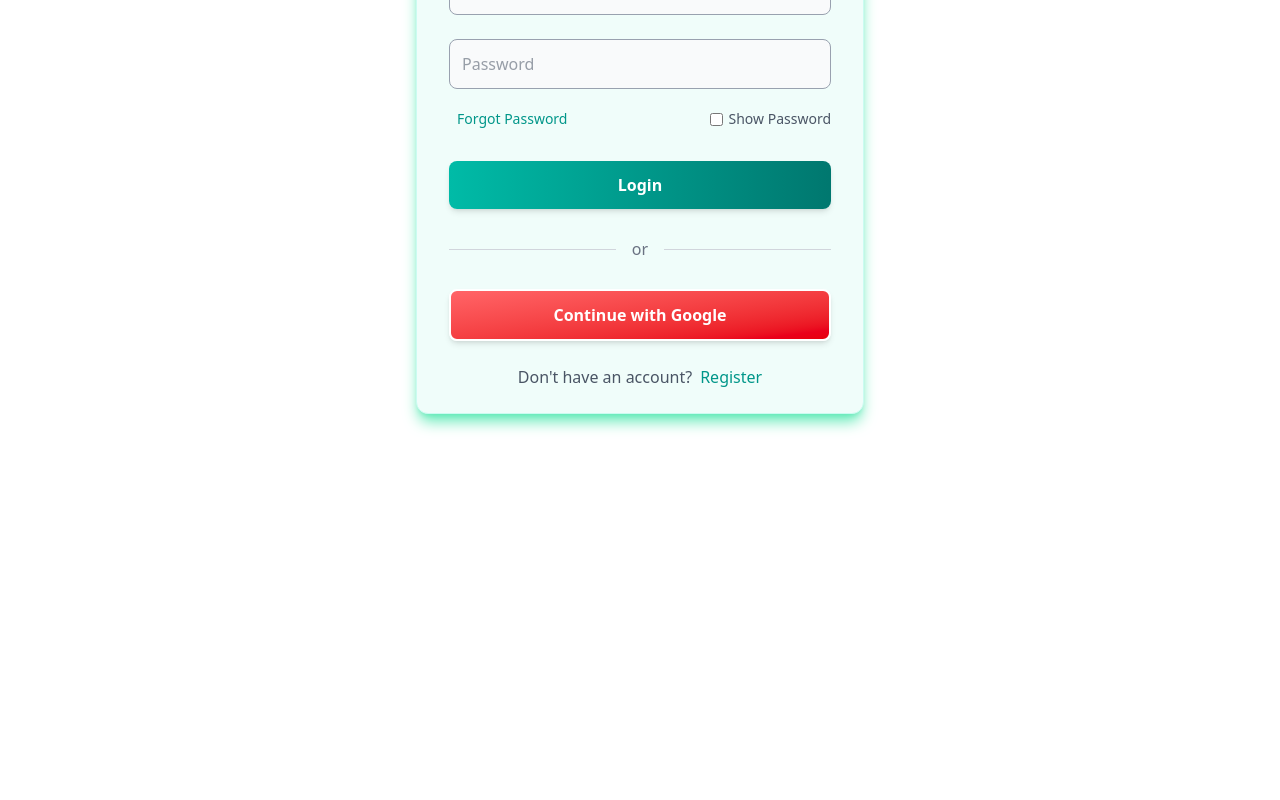
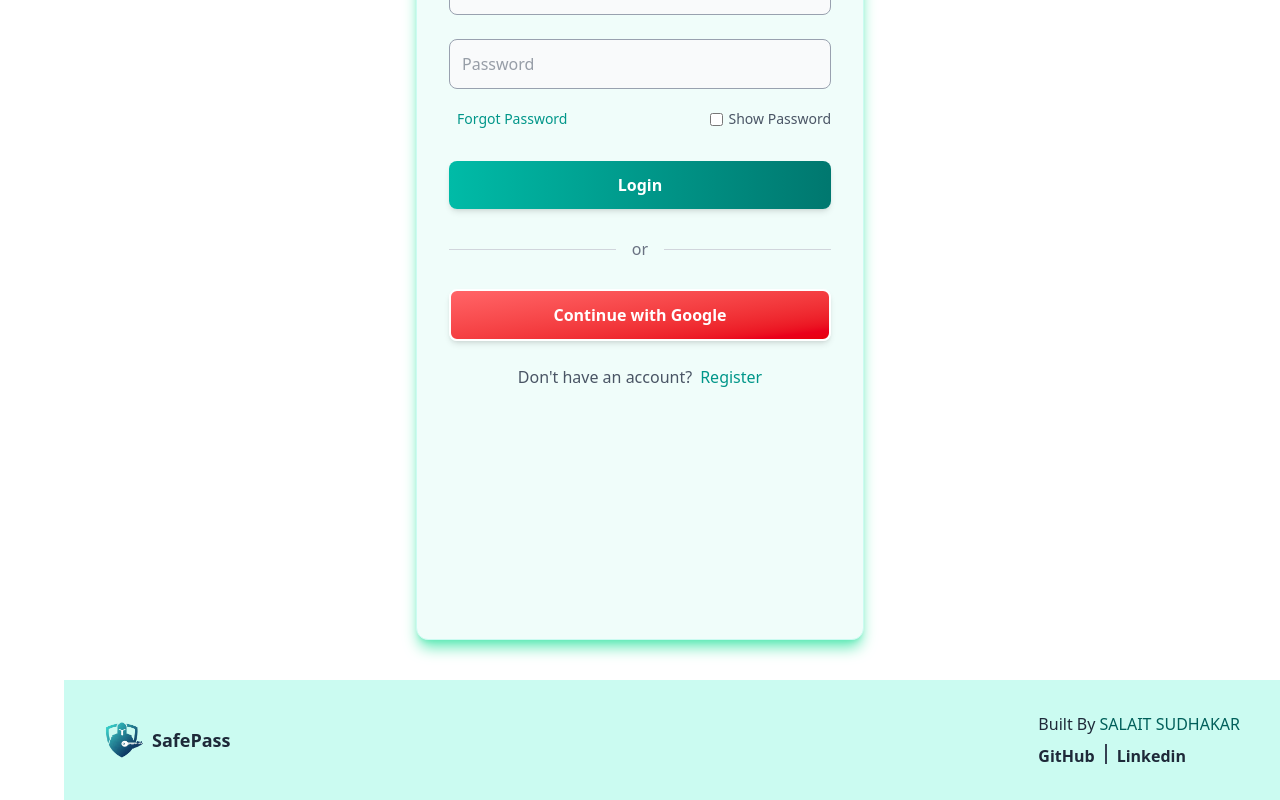
Before and after one commit to SalaitSudhakar/password-manager-frontend, a React (Vite) app: page /login in a window 1280 px wide. Shown: the part 286-1086 px from the top of the page. Before the commit the page ends 800 px from the top, so only its background shows below. Built offline with nearby package versions, Linux system fonts and the light colour scheme; no server answers.

Commit message:
Add Home page and update the bugs

```diff
--- a/src/App.jsx
+++ b/src/App.jsx
@@ -16,16 +16,16 @@ import PageNotFound from "./Pages/PageNotFound.jsx";
 import ProtectedRoute from "./Components/ProtectedRoute.jsx";
 import AuthGuard from "./Components/AuthGuard.jsx";
 import { useDispatch, useSelector } from "react-redux";
-import { authState } from "./Redux/Slice/userSlice.js";
+import { authState, resetLoadingstate } from "./Redux/Slice/userSlice.js";
+import Footer from "./Components/Footer.jsx";
 
 const App = () => {
   const dispatch = useDispatch();
   const { isAuthenticated, userDetails } = useSelector((state) => state.user);
   const emailVerified = userDetails?.user?.emailVerified || false;
 
-
   useEffect(() => {
-    if (!isAuthenticated || !emailVerified ) {
+    if (!isAuthenticated || !emailVerified) {
       dispatch(authState());
     }
   }, [dispatch, isAuthenticated, emailVerified]);
@@ -62,6 +62,8 @@ const App = () => {
           {/* to handle the page that is not available */}
           <Route path="*" element={<PageNotFound />} />
         </Routes>
+
+        <Footer />
       </BrowserRouter>
     </div>
   );
--- a/src/Components/Footer.jsx
+++ b/src/Components/Footer.jsx
@@ -1,9 +1,49 @@
-import React from 'react'
+import React from "react";
+import { useSelector } from "react-redux";
+import { Link } from "react-router-dom";
 
 const Footer = () => {
+  const { isSidebarOpen } = useSelector((state) => state.sidebar);
+
   return (
-    <div>Footer</div>
-  )
-}
+    <div
+      className={`bg-teal-100 text-gray-800 p-6 ${
+        isSidebarOpen ? "sm:ml-60" : "sm:ml-16"
+      }`}
+    >
+      <div className="flex flex-col sm:flex-row sm:justify-between sm:items-center p-2 max-w-6xl mx-auto ">
+        <div className="flex gap-4 sm:gap-2 sm:items-center sm:justify-center">
+          <img src="logo.png" alt="logo" className="w-10 h-10 " />
+          <p className="text-lg font-bold">SafePass</p>
+        </div>
 
-export default Footer
+        <div className="flex flex-col gap-2 ">
+          <p className="font">
+            Built By{" "}
+            <span className="font-medium text-teal-800 uppercase">Salait Sudhakar</span>
+          </p>
+
+          <div className="font-semibold flex gap-2.5">
+            <Link
+              to={"https://github.com/SalaitSudhakar"}
+              className="hover:text-gray-700"
+              target="_blank"
+            >
+              GitHub
+            </Link>
+            <span className="h-5 w-[2px] bg-gray-700">{""}</span>
+            <Link
+              to={"https://www.linkedin.com/in/salaitsudhakar"}
+              className="hover:text-gray-700"
+              target="_blank"
+            >
+              Linkedin
+            </Link>
+          </div>
+        </div>
+      </div>
+    </div>
+  );
+};
+
+export default Footer;
--- a/src/Components/LinkEmailPasswordTab.jsx
+++ b/src/Components/LinkEmailPasswordTab.jsx
@@ -10,7 +10,7 @@ import api from "../services/axiosConfig";
 import ClipLoader from "react-spinners/ClipLoader";
 import { FaEye, FaEyeSlash } from "react-icons/fa";
 
-const LinkEmailPasswordTab = ({ selectedTab }) => {
+const LinkEmailPasswordTab = ({ selectedTab, onSuccess, setSelectedTab }) => {
   const [formData, setFormData] = useState({});
   const [showPassword, setShowPassword] = useState(false);
   const [showConfirm, setShowConfirm] = useState(false);
@@ -37,6 +37,9 @@ const LinkEmailPasswordTab = ({ selectedTab }) => {
 
       toast.success(res.data.message);
       dispatch(resetLoadingstate());
+      onSuccess();
+      setSelectedTab("password")
+      selectedTab = 'password';
     } catch (error) {
       toast.error(error?.response?.data?.message || "Something went wrong.");
       dispatch(apiRequestFail(error));
--- a/src/Components/Navbar.jsx
+++ b/src/Components/Navbar.jsx
@@ -6,7 +6,11 @@ import { useDispatch, useSelector } from "react-redux";
 
 import { toast } from "react-toastify";
 import { toggleSmallScreenSidebar } from "../Redux/Slice/sidebarSlice";
-import { apiRequestFail, apiRequestStart, logoutSuccess } from "../Redux/Slice/userSlice";
+import {
+  apiRequestFail,
+  apiRequestStart,
+  logoutSuccess,
+} from "../Redux/Slice/userSlice";
 import api from "../services/axiosConfig";
 
 const Navbar = () => {
@@ -14,14 +18,20 @@ const Navbar = () => {
   const location = useLocation();
   const { isAuthenticated, userDetails } = useSelector((state) => state.user);
 
-  const PathTohide = ['/login', '/register', '/forgot-password', '/reset-password', '/verify-email'];
+  const PathTohide = [
+    "/login",
+    "/register",
+    "/forgot-password",
+    "/reset-password",
+    "/verify-email",
+  ];
   const hideHamburger = PathTohide.includes(location.pathname);
 
   const handleLogout = async (e) => {
     e.preventDefault();
     dispatch(apiRequestStart());
     try {
-      const response = await api.post('/auth/logout')
+      const response = await api.post("/auth/logout");
 
       toast.success(response?.data?.message || "Logout Successful");
       dispatch(logoutSuccess());
@@ -48,14 +58,18 @@ const Navbar = () => {
 
         <ul className="flex items-center justify-center gap-4 sm:gap-8 text-teal-200">
           <Link to="/">
-            <li className="hidden sm:block hover:underline hover:text-teal-400">Home</li>
+            <li className="hidden sm:block hover:underline hover:text-teal-400">
+              Home
+            </li>
           </Link>
 
           {isAuthenticated ? (
             <>
               <Link to="/profile">
                 <img
-                  src={userDetails?.user?.profile}
+                  src={
+                    userDetails?.user?.profile
+                  }
                   alt="user profile"
                   className=" border-2 rounded-full w-8 sm:w-10 border-teal-400  text-teal-400"
                 />
@@ -85,7 +99,10 @@ const Navbar = () => {
             onClick={() => {
               dispatch(toggleSmallScreenSidebar());
             }}
-            className={` ${hideHamburger ? 'hidden' : 'block'} text-white sm:hidden hover:border-gray-200 p-2 hover:bg-gray-700 cursor-pointer hover:text-white rounded-full`} >
+            className={` ${
+              hideHamburger ? "hidden" : "block"
+            } text-white sm:hidden hover:border-gray-200 p-2 hover:bg-gray-700 cursor-pointer hover:text-white rounded-full`}
+          >
             <FaBars />
           </button>
         </ul>
--- a/src/Components/UpdateProfileTab.jsx
+++ b/src/Components/UpdateProfileTab.jsx
@@ -1,4 +1,4 @@
-import React, { useRef, useState } from "react";
+import React, { useEffect, useRef, useState } from "react";
 import { useDispatch, useSelector } from "react-redux";
 import ClipLoader from "react-spinners/ClipLoader.js";
 import { toast } from "react-toastify";
@@ -10,14 +10,14 @@ import {
 import api from "./../services/axiosConfig";
 import { FaPen } from "react-icons/fa";
 
-const UpdateProfileTab = ({ selectedTab }) => {
-  const { userDetails, isLoading, error } = useSelector((state) => state.user);
+const UpdateProfileTab = ({ selectedTab, profileData }) => {
+  const { isLoading, error } = useSelector((state) => state.user);
 
   const defaultProfile =
-    userDetails?.user?.profile ||
+    profileData?.user?.profile ||
     "https://ui-avatars.com/api/?name=User&background=random";
-  const defaultName = userDetails?.user?.name;
-  const defaultEmail = userDetails?.user?.email;
+  const defaultName = profileData?.user?.name;
+  const defaultEmail = profileData?.user?.email;
 
   const [profile, setProfile] = useState(null); // You cannot have default Profile here. You cannot use to change filt object into URL.CreateObject() in line 111.(img tag)
   const [name, setName] = useState(defaultName);
@@ -69,8 +69,6 @@ const UpdateProfileTab = ({ selectedTab }) => {
     }
   };
 
-
-
   return (
     <>
       <div
@@ -85,15 +83,17 @@ const UpdateProfileTab = ({ selectedTab }) => {
         {/* Form */}
         <form className="flex flex-col" onSubmit={handleProfileUpdate}>
           <div className="flex items-center my-3 gap-2">
-            <img
-              src={profile ? URL.createObjectURL(profile) : defaultProfile}
-              alt="profile"
-              className="h-28 w-28 rounded-full"
-            />
+            <div className="border-2 border-teal-800 rounded-full ">
+              <img
+                src={profile ? URL.createObjectURL(profile) : defaultProfile}
+                alt="profile"
+                className="h-28 w-28 rounded-full "
+              />
+            </div>
 
             <div>
               <p className="text-2xl font-bold text-teal-800">
-                {userDetails?.user?.name}
+                {profileData?.user?.name}
               </p>
               <input
                 type="file"
--- a/src/Pages/Home.jsx
+++ b/src/Pages/Home.jsx
@@ -1,21 +1,36 @@
-import React, { useState } from "react";
+import React from "react";
+import { FaClock, FaSearch, FaShieldAlt } from "react-icons/fa";
+import lock_icon from "../assets/Lock_icon.png";
+import { Link } from "react-router-dom";
 
 const Home = () => {
-  const [count, setCount] = useState(0);
+  return (
+    <div className="min-h-screen bg-teal-50 text-gray-800 ">
+      {/* Hero Section */}
+      <div className="container mx-auto px-6 py-20 flex flex-col-reverse lg:flex-col items-center justify-between">
+        {/* Text Content */}
+        <div className="lg:w-1/2 w-full mt-10 sm:mt-0">
+          <h1 className="text-4xl md:text-5xl font-bold mb-6 text-teal-700">
+            Secure. Simple. Smart.
+          </h1>
+          <p className="text-lg text-gray-700 mb-8">
+            Manage all your passwords in one safe place. Your digital vault for
+            strong, encrypted, and easily accessible credentials.
+          </p>
+          <Link to={"/passwords"} className="bg-teal-600 hover:bg-teal-700  text-white px-6 py-3 rounded-xl shadow-lg transition duration-300">
+            Get Started
+          </Link>
+        </div>
 
-  const increment = () => {
-    setCount(count + 1);
-  };
-  return (
-    <div className="flex flex-col items-center justify-center gap-3 ">
-      <div className="flex items-center justify-center font-bold ">Home</div>
-      <p> Count: {count}</p>
-      <button
-        onClick={increment}
-        className="bg-teal-600 p-2 text-white rounded-full"
-      >
-        Increment
-      </button>
+        {/* Image */}
+        <div className="mt-0 sm:mt-10">
+          <img
+            src={lock_icon}
+            alt="Password Manager Screenshot"
+            className="w-[300px] h-[450px] md:w-[350px] md:h-[500px] rounded-2xl "
+          />
+        </div>
+      </div>
     </div>
   );
 };
--- a/src/Pages/Login.jsx
+++ b/src/Pages/Login.jsx
@@ -59,7 +59,7 @@ const Login = () => {
         <title>Login - SafePass</title>
       </Helmet>
 
-      <div className="px-3 sm:px-8 py-6 my-10 w-full sm:max-w-md mx-auto border border-teal-100  text-center bg-teal-50 rounded-xl shadow-lg shadow-emerald-300">
+      <div className="px-3 min-h-screen sm:px-8 py-6 my-10 w-full sm:max-w-md mx-auto border border-teal-100  text-center bg-teal-50 rounded-xl shadow-lg shadow-emerald-300">
         <h1 className="text-4xl text-teal-700 text-center font-bold mb-2">
           Welcome Back
         </h1>
@@ -124,7 +124,7 @@ const Login = () => {
             className="group mt-3 bg-gradient-to-r from-teal-500 to-teal-700 p-3 rounded-lg text-white font-semibold transition-all duration-300 hover:from-teal-600 hover:to-teal-800 transform hover:scale-105 shadow-md hover:shadow-lg disabled:opacity-50 disabled:pointer-events-none"
           >
             {isLoading && isLoginBtnClicked ? (
-              <span className="flex justify-center items-center gap-2">
+              <span className="flex justify-center items-center gap-2 ">
                 <span>Loading</span> <ClipLoader color={"#A7F3D0"} size={25} />
               </span>
             ) : (
```
Also changed, not shown: src/Pages/Profile.jsx (+18 -17 lines).
